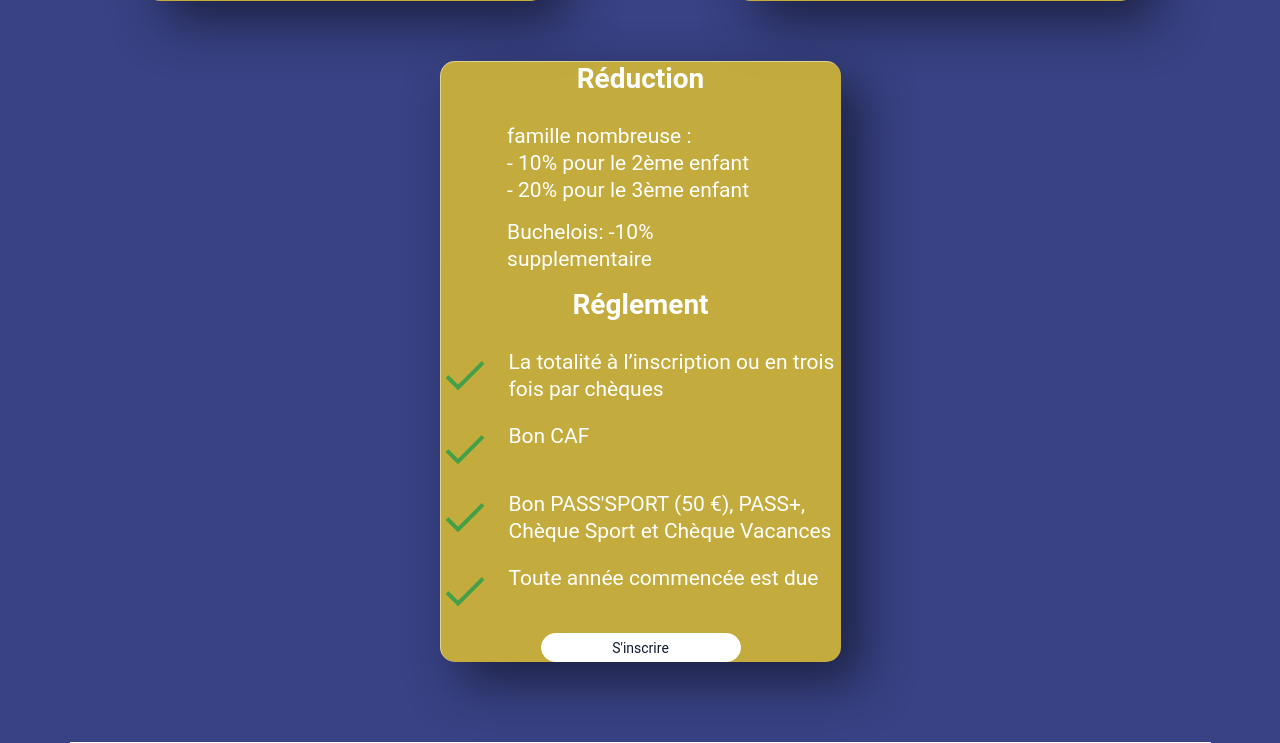
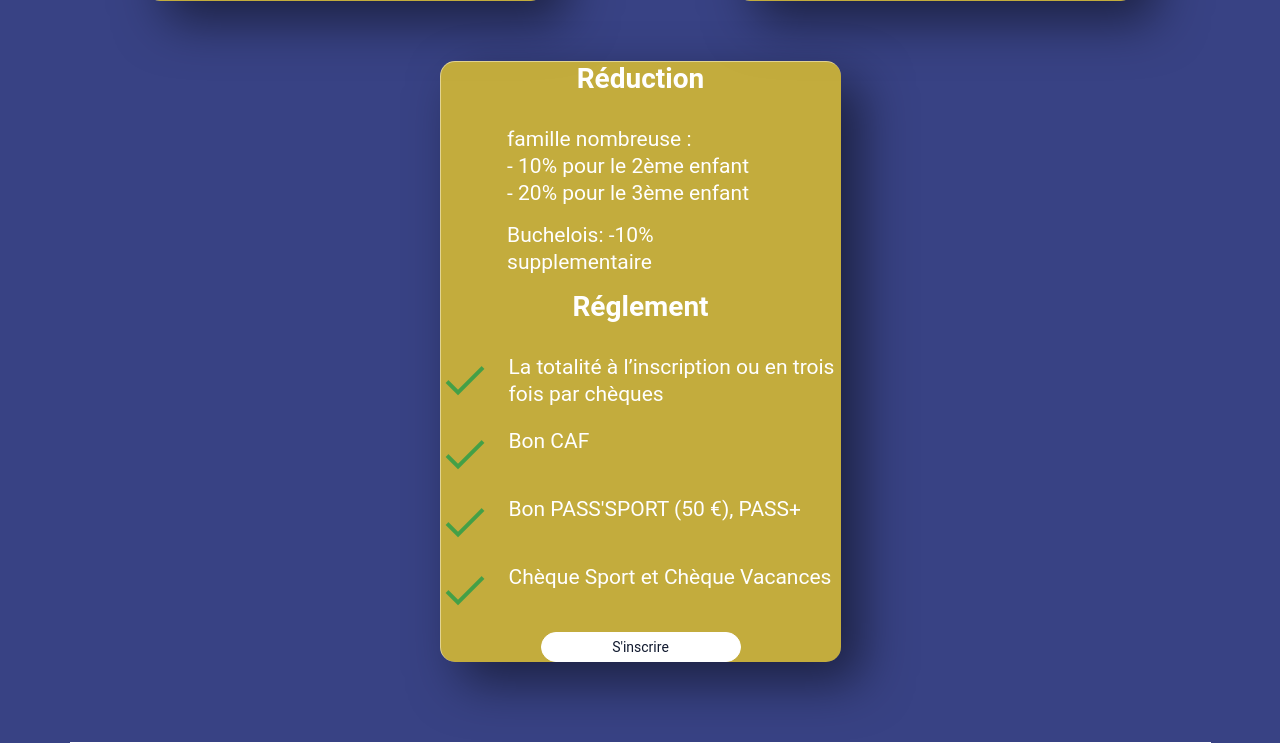
Before and after one commit to Labrege/olympicjudo78, a PHP site: page /formules.php in a window 1280 px wide. Shown: the part 1011-1754 px from the top of the page. Run offline with PHP 8.4, Linux system fonts and the light colour scheme; data that the repository does not hold is empty; some libraries are stand-ins or nearby versions.

Commit message:
Update formules.php

```diff
--- a/formules.php
+++ b/formules.php
@@ -86,8 +86,8 @@
                 <ul class="liste_contenu_plan">
                         <li class="contenu_plan"><img src="image/tick.png" alt="tick"> <p>La totalité à l’inscription ou en trois fois par chèques </p></li>
                         <li class="contenu_plan"> <img src="image/tick.png" alt="tick"><p>Bon CAF </p> </li>
-                        <li class="contenu_plan"> <img src="image/tick.png" alt="tick"><p>Bon PASS'SPORT (50 €), PASS+, Chèque Sport et Chèque Vacances</p></li>
-                        <li class="contenu_plan"> <img src="image/tick.png" alt="tick"><p>Toute année commencée est due</p></li>
+                        <li class="contenu_plan"> <img src="image/tick.png" alt="tick"><p>Bon PASS'SPORT (50 €), PASS+</p></li>
+                        <li class="contenu_plan"> <img src="image/tick.png" alt="tick"><p>Chèque Sport et Chèque Vacances</p></li>
 
 
                     </ul>
```
